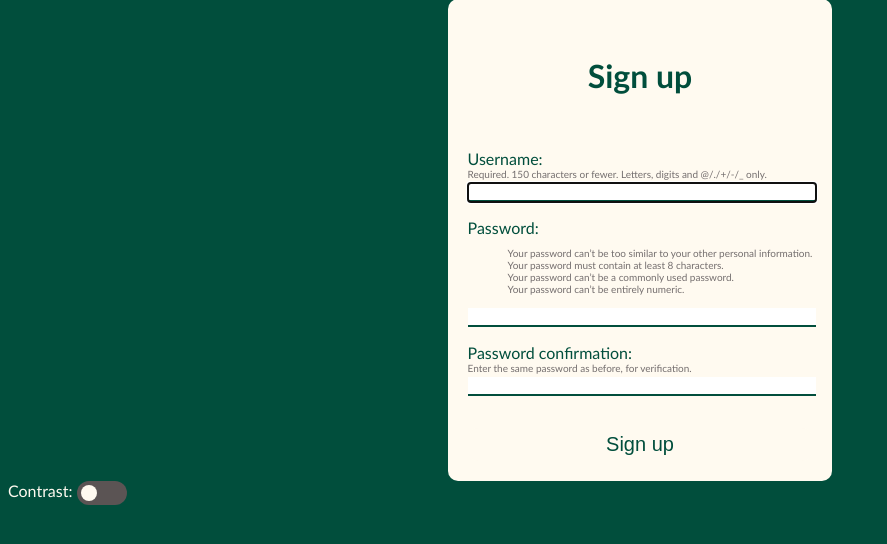
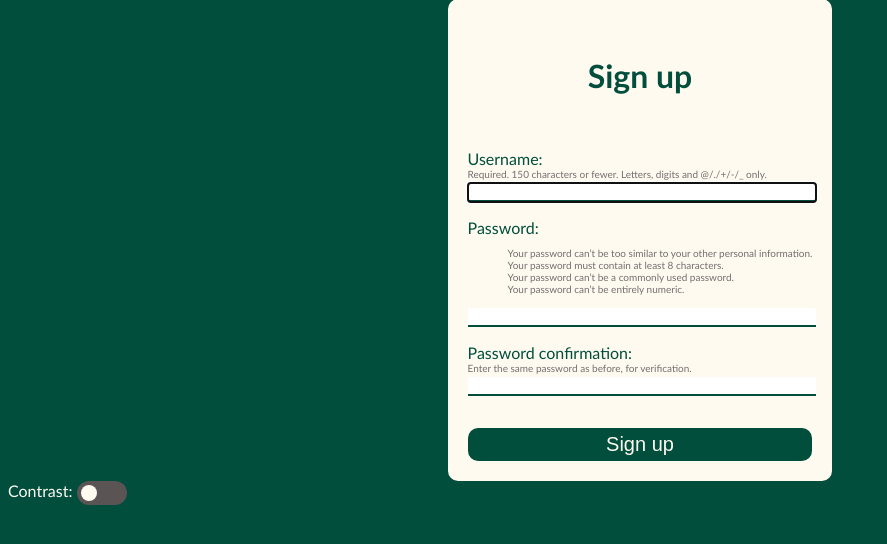
Before and after one commit to Erikabuckley/django-skills, a Django app: page /meetings/signup in a window 1280 px wide. Shown: the part 62-606 px from the top of the page, without its empty margins (0-887 px from the left). Run offline with Django 5.2, Linux system fonts and the light colour scheme.

Commit message:
colours improvements

```diff
--- a/meeting_planner/templates/registration/login.html
+++ b/meeting_planner/templates/registration/login.html
@@ -16,7 +16,7 @@
         {{form}}
     </table>
     {% csrf_token %}
-    <button type="submit" value="Login" >Login</button>
+    <button type="submit" value="Login" class="in-button">Login</button>
 
     <a id="create" href="{% url 'signup'%}" >Click here to create an account</a>
 
--- a/meeting_planner/templates/registration/signup.html
+++ b/meeting_planner/templates/registration/signup.html
@@ -16,7 +16,7 @@
         {{form}}
     </table>
     {% csrf_token %}
-    <button type="submit" value="Sign up" >Sign up</button>
+    <button type="submit" value="Sign up" class="in-button">Sign up</button>
 </form>
 
 {%endblock%}
```
Also changed, not shown: meeting_planner/db.sqlite3.
